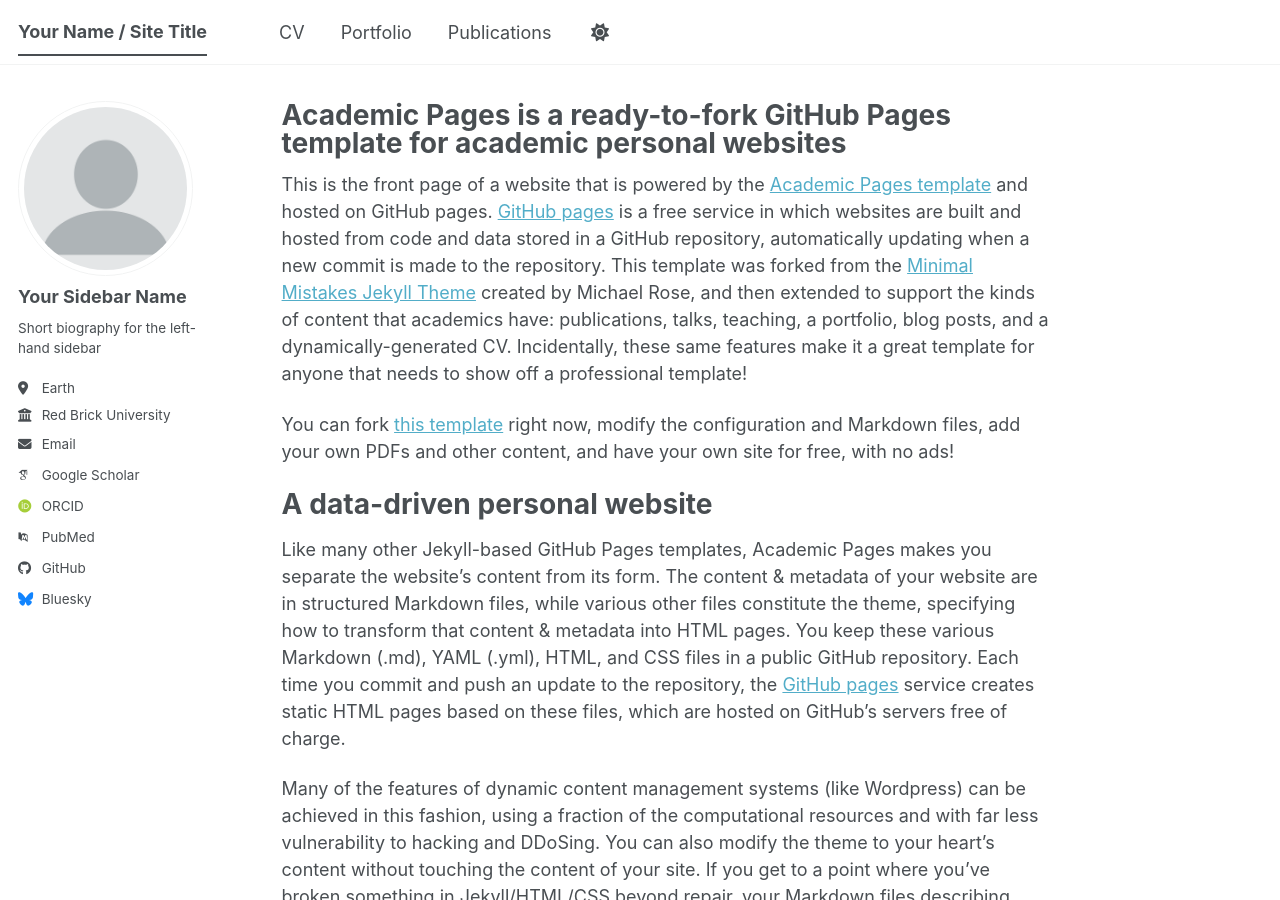
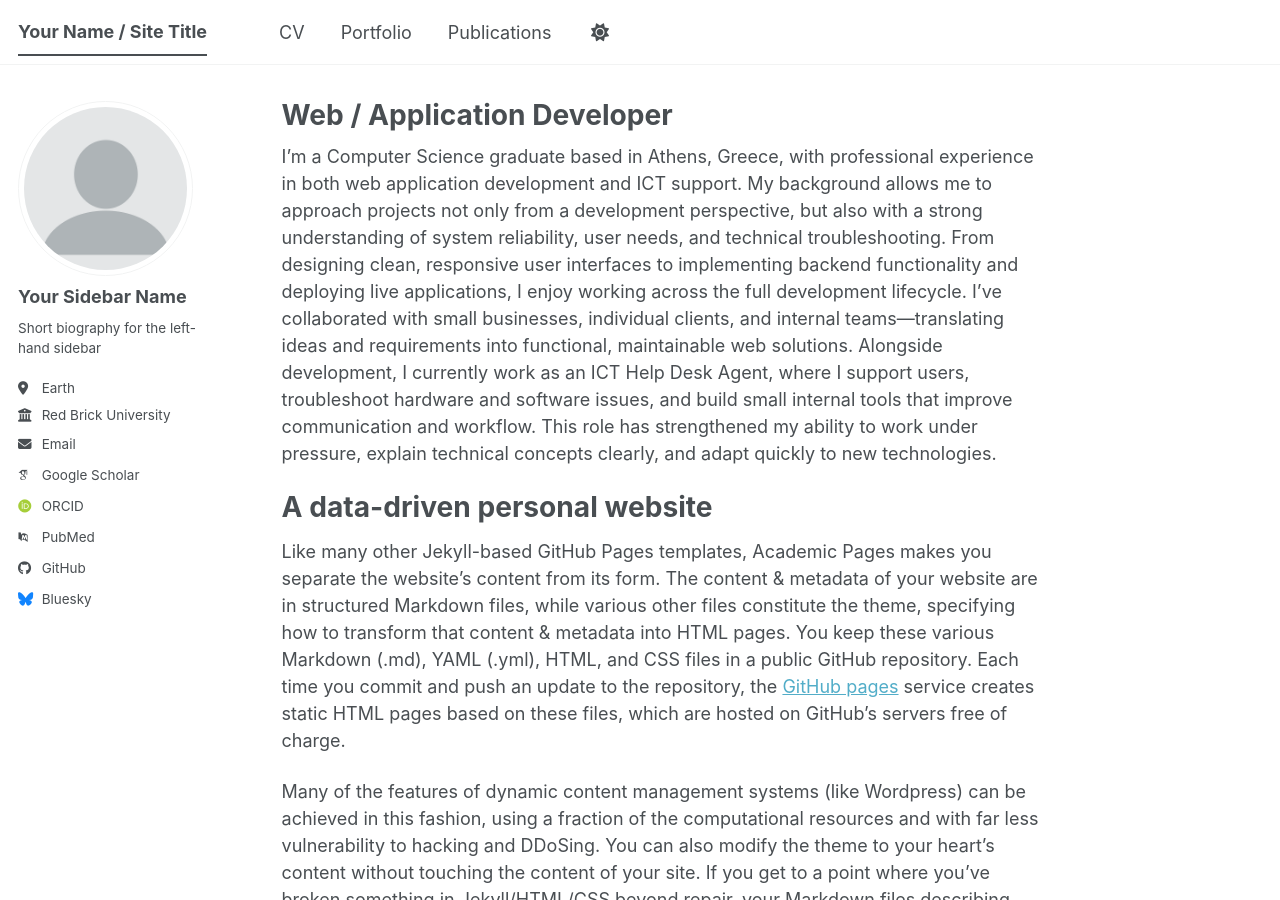
Before and after one commit to Mexatur/Blog, a Jekyll site: the page built from _pages/about.md, in a window 1280 px wide and 900 px high. Built offline with Jekyll 4.4.1, drawn with Linux system fonts in a browser that asks for light colours; some web fonts are replaced; a script bundle is joined from its source files by our own code; library files that are not in the unit come from our copies.

Commit message:
Revise about page for personal web developer profile
Updated the title and content to reflect personal web development experience and background.

```diff
--- a/_pages/about.md
+++ b/_pages/about.md
@@ -1,15 +1,15 @@
 ---
 permalink: /
-title: "Academic Pages is a ready-to-fork GitHub Pages template for academic personal websites"
+title: "Web / Application Developer"
 author_profile: true
 redirect_from:
   - /about/
   - /about.html
 ---
 
-This is the front page of a website that is powered by the [Academic Pages template](https://github.com/academicpages/academicpages.github.io) and hosted on GitHub pages. [GitHub pages](https://pages.github.com) is a free service in which websites are built and hosted from code and data stored in a GitHub repository, automatically updating when a new commit is made to the repository. This template was forked from the [Minimal Mistakes Jekyll Theme](https://mmistakes.github.io/minimal-mistakes/) created by Michael Rose, and then extended to support the kinds of content that academics have: publications, talks, teaching, a portfolio, blog posts, and a dynamically-generated CV. Incidentally, these same features make it a great template for anyone that needs to show off a professional template!
-
- You can fork [this template](https://github.com/academicpages/academicpages.github.io) right now, modify the configuration and Markdown files, add your own PDFs and other content, and have your own site for free, with no ads!
+I’m a Computer Science graduate based in Athens, Greece, with professional experience in both web application development and ICT support. My background allows me to approach projects not only from a development perspective, but also with a strong understanding of system reliability, user needs, and technical troubleshooting.
+From designing clean, responsive user interfaces to implementing backend functionality and deploying live applications, I enjoy working across the full development lifecycle. I’ve collaborated with small businesses, individual clients, and internal teams—translating ideas and requirements into functional, maintainable web solutions.
+Alongside development, I currently work as an ICT Help Desk Agent, where I support users, troubleshoot hardware and software issues, and build small internal tools that improve communication and workflow. This role has strengthened my ability to work under pressure, explain technical concepts clearly, and adapt quickly to new technologies.
 
 A data-driven personal website
 ======
```
